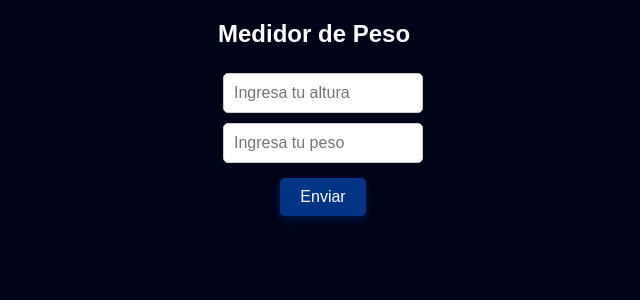
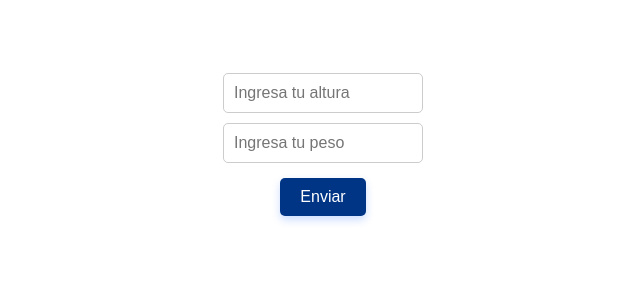
Before and after one commit to JesusAdrian14/PomodoroReact, a React (Vite) app: page / in a window 1280 px wide. Shown: the top 300 px of the page, without its empty margins (317-957 px from the left). Built offline with nearby package versions, Linux system fonts and the light colour scheme.

Commit message:
Update style.css

```diff
--- a/src/medidorDePeso/style.css
+++ b/src/medidorDePeso/style.css
@@ -1,5 +1,5 @@
 body {
-    background-color: #000418;
+    background-color: white;
     font-family: Arial, sans-serif;
     margin: 0;
     padding: 0;
@@ -7,6 +7,9 @@ body {
     display: flex;
     justify-content: center;
     align-items: center;
+}
+*{
+    color: black;
 }
 .container-video {
     display: flex;
```
